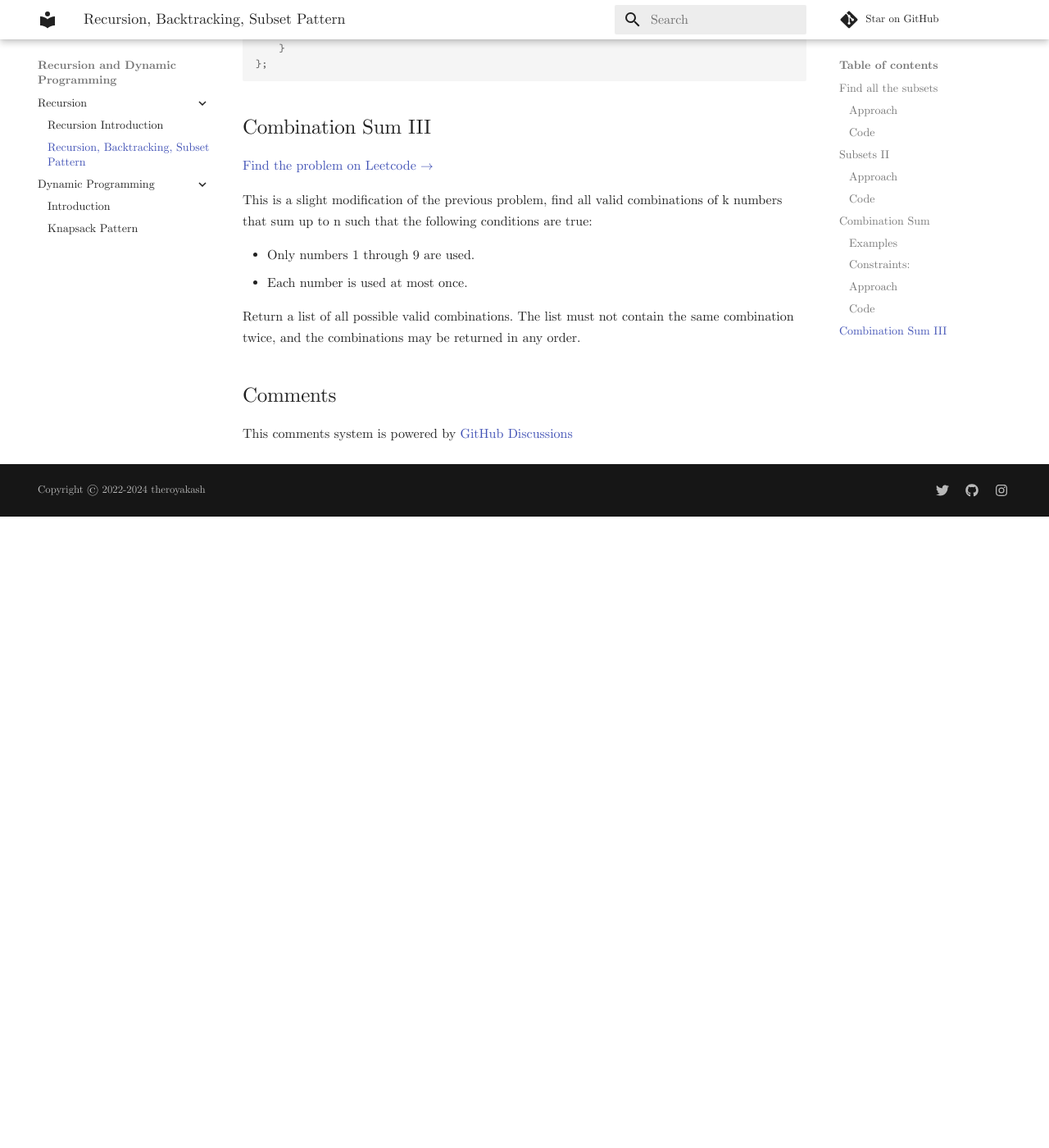
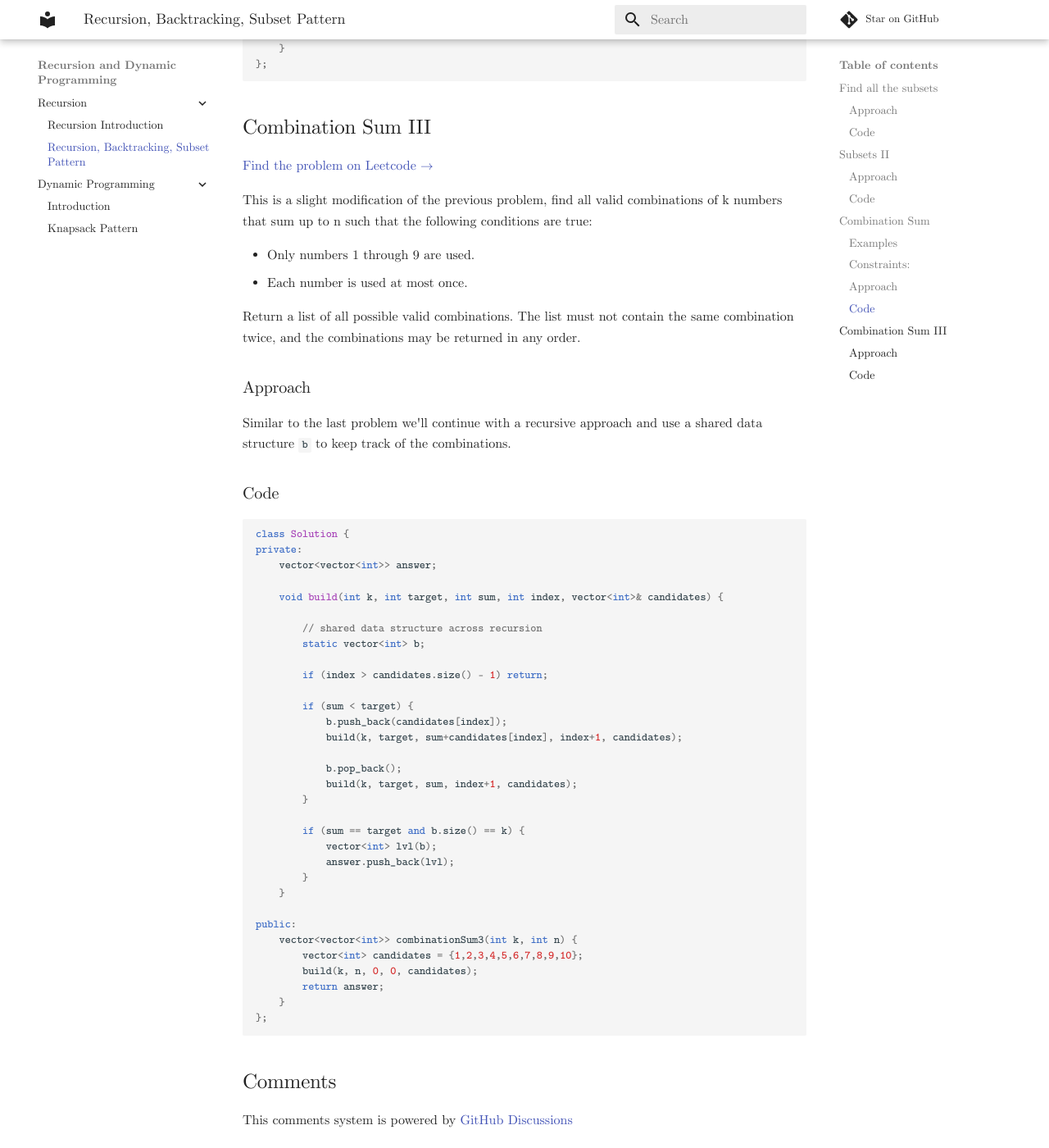
Before and after one commit to theroyakash/algorithms.theroyakash.com, an MkDocs documentation site: the page built from docs/recursion/problems.md, in a window 1280 px wide and 1400 px high, scrolled down 4755 px. Shown: the whole window at 82% size. Built offline with MkDocs 1.6.1 and Material for MkDocs 9.7.7, drawn with Linux system fonts in a browser that asks for light colours; comment, search, counter and statistics services are not loaded; before the commit the page ends 5385 px from its top, so only the background shows below that.

Commit message:
📦 NEW: added code for Combination Sum III

````diff
--- a/docs/recursion/problems.md
+++ b/docs/recursion/problems.md
@@ -196,3 +196,42 @@ This is a slight modification of the previous problem, find all valid combinatio
 - Each number is used at most once.
 
 Return a list of all possible valid combinations. The list must not contain the same combination twice, and the combinations may be returned in any order.
+
+### Approach
+Similar to the last problem we'll continue with a recursive approach and use a shared data structure `b` to keep track of the combinations.
+
+### Code
+```cpp
+class Solution {
+private:
+    vector<vector<int>> answer;
+
+    void build(int k, int target, int sum, int index, vector<int>& candidates) {
+
+        // shared data structure across recursion
+        static vector<int> b;
+
+        if (index > candidates.size() - 1) return;
+
+        if (sum < target) {
+            b.push_back(candidates[index]);
+            build(k, target, sum+candidates[index], index+1, candidates);
+
+            b.pop_back();
+            build(k, target, sum, index+1, candidates);
+        }
+
+        if (sum == target and b.size() == k) {
+            vector<int> lvl(b);
+            answer.push_back(lvl);
+        }
+    }
+
+public:
+    vector<vector<int>> combinationSum3(int k, int n) {
+        vector<int> candidates = {1,2,3,4,5,6,7,8,9,10};
+        build(k, n, 0, 0, candidates);
+        return answer;
+    }
+};
+```
````
